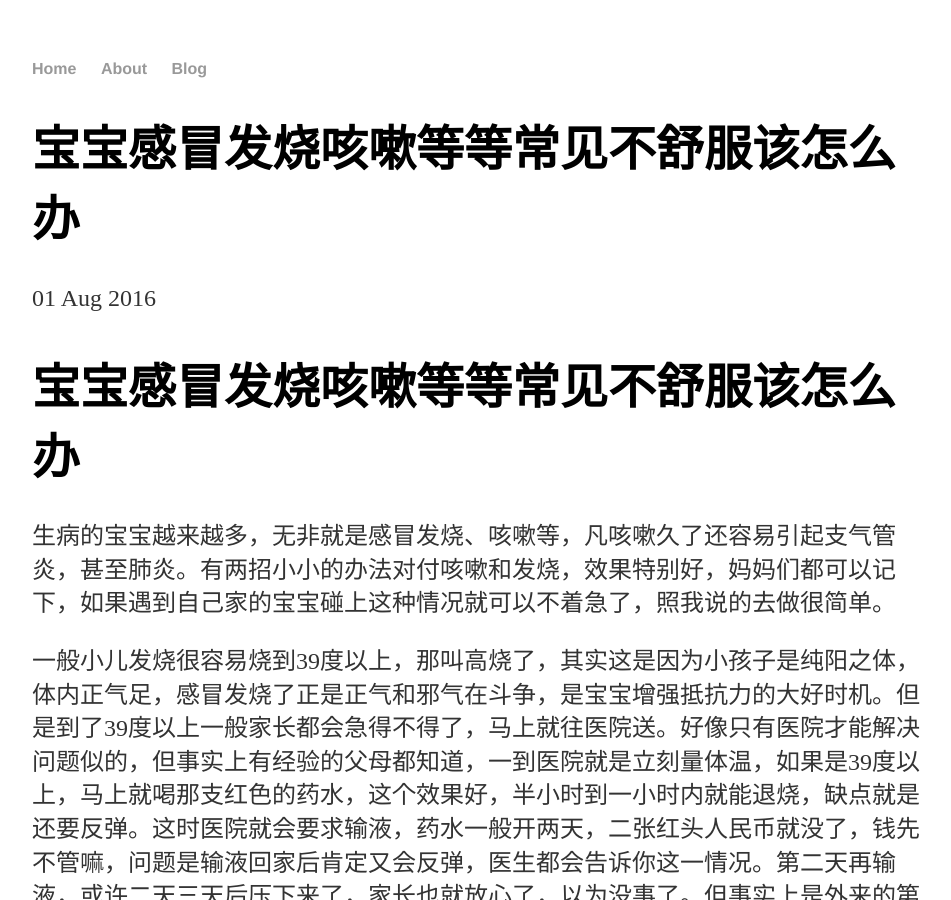
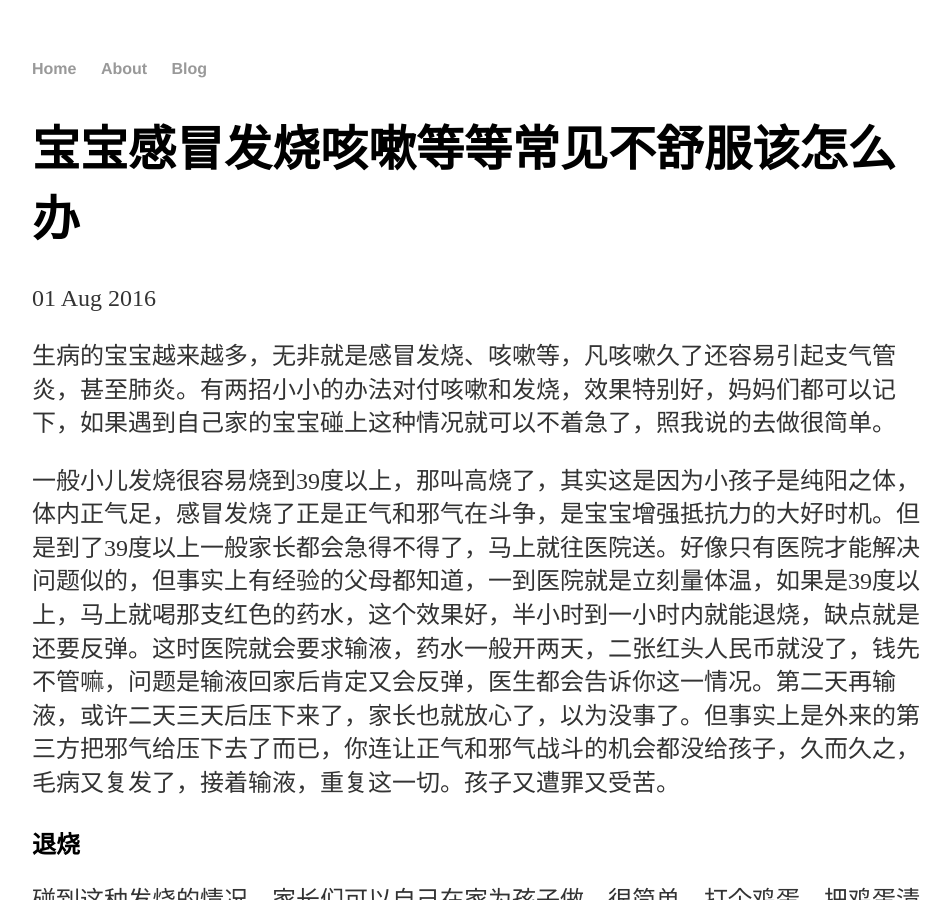
Before and after one commit to leonyuan/leonyuan.github.io, a Jekyll site: the page built from _posts/2016-08-01-what-to-do-when-baby-have-any-ache.md, in a window 1280 px wide and 900 px high. Shown: the whole window, without its empty margins (160-1111 px from the left). Built offline with Jekyll 4.4.1, drawn with Linux system fonts in a browser that asks for light colours.

Commit message:
adjust title

```diff
--- a/_posts/2016-08-01-what-to-do-when-baby-have-any-ache.md
+++ b/_posts/2016-08-01-what-to-do-when-baby-have-any-ache.md
@@ -3,9 +3,6 @@ layout: post
 title: 宝宝感冒发烧咳嗽等等常见不舒服该怎么办
 date: 2016-08-01
 ---
-宝宝感冒发烧咳嗽等等常见不舒服该怎么办
-======================================
-
 生病的宝宝越来越多，无非就是感冒发烧、咳嗽等，凡咳嗽久了还容易引起支气管炎，甚至肺炎。有两招小小的办法对付咳嗽和发烧，效果特别好，妈妈们都可以记下，如果遇到自己家的宝宝碰上这种情况就可以不着急了，照我说的去做很简单。
 
 一般小儿发烧很容易烧到39度以上，那叫高烧了，其实这是因为小孩子是纯阳之体，体内正气足，感冒发烧了正是正气和邪气在斗争，是宝宝增强抵抗力的大好时机。但是到了39度以上一般家长都会急得不得了，马上就往医院送。好像只有医院才能解决问题似的，但事实上有经验的父母都知道，一到医院就是立刻量体温，如果是39度以上，马上就喝那支红色的药水，这个效果好，半小时到一小时内就能退烧，缺点就是还要反弹。这时医院就会要求输液，药水一般开两天，二张红头人民币就没了，钱先不管嘛，问题是输液回家后肯定又会反弹，医生都会告诉你这一情况。第二天再输液，或许二天三天后压下来了，家长也就放心了，以为没事了。但事实上是外来的第三方把邪气给压下去了而已，你连让正气和邪气战斗的机会都没给孩子，久而久之，毛病又复发了，接着输液，重复这一切。孩子又遭罪又受苦。
```
